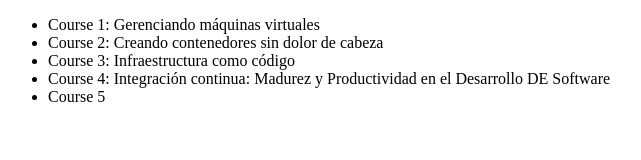
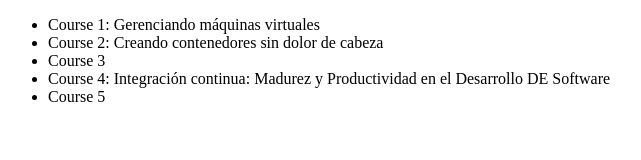
Before and after one commit to IvoLo30/Alura-git, a plain HTML site: page index.html in a window 1280 px wide. Shown: the whole page, without its empty margins (0-641 px from the left). Drawn offline with Linux system fonts and the light colour scheme.

Commit message:
Revert "Cambiando el nombre del curso 3 3rd li"
This reverts commit 5f891d55b19c9c9a950e91541e434d13c7583017.

```diff
--- a/index.html
+++ b/index.html
@@ -8,7 +8,7 @@
         <ul>
             <li>Course 1: Gerenciando máquinas virtuales</li>
             <li>Course 2: Creando contenedores sin dolor de cabeza</li>
-            <li>Course 3: Infraestructura como código</li>
+            <li>Course 3</li>
             <li>Course 4: Integración continua: Madurez y Productividad en el Desarrollo DE Software</li>
             <li>Course 5</li>
         </ul>
```
